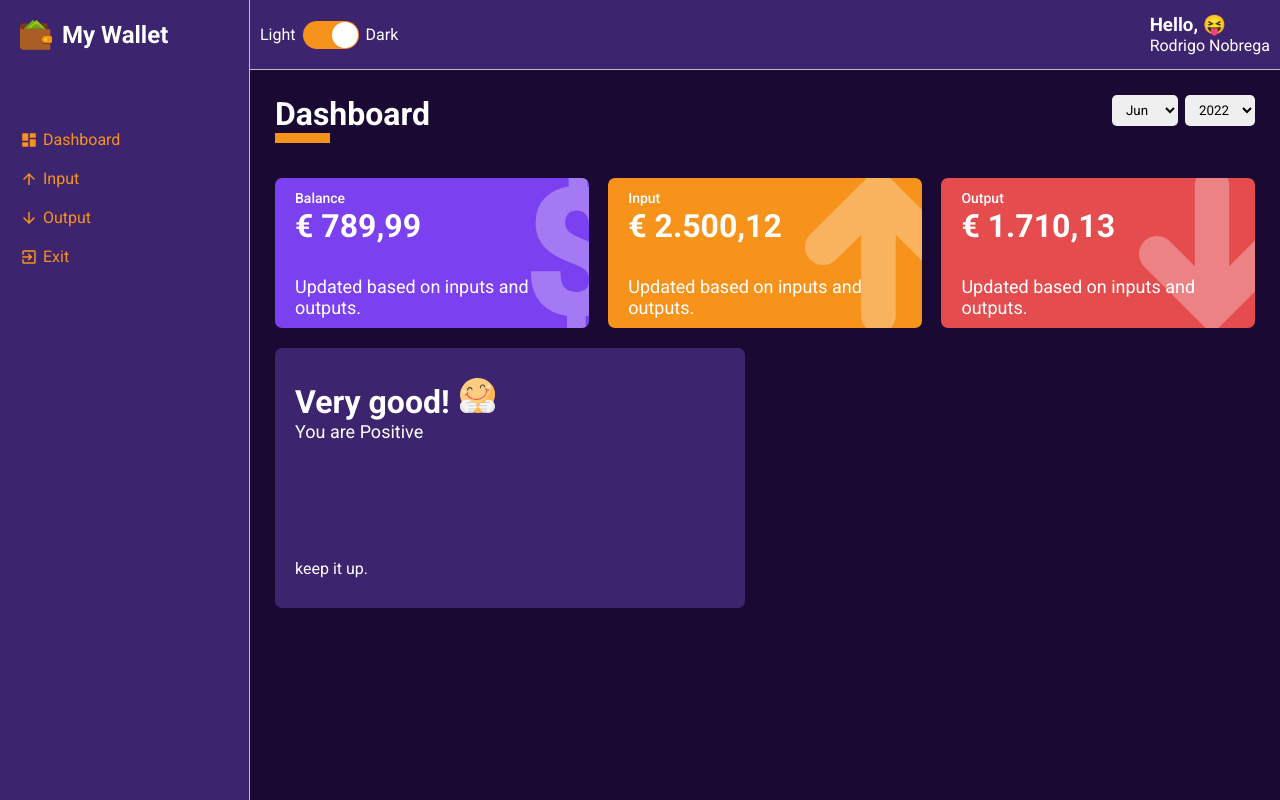
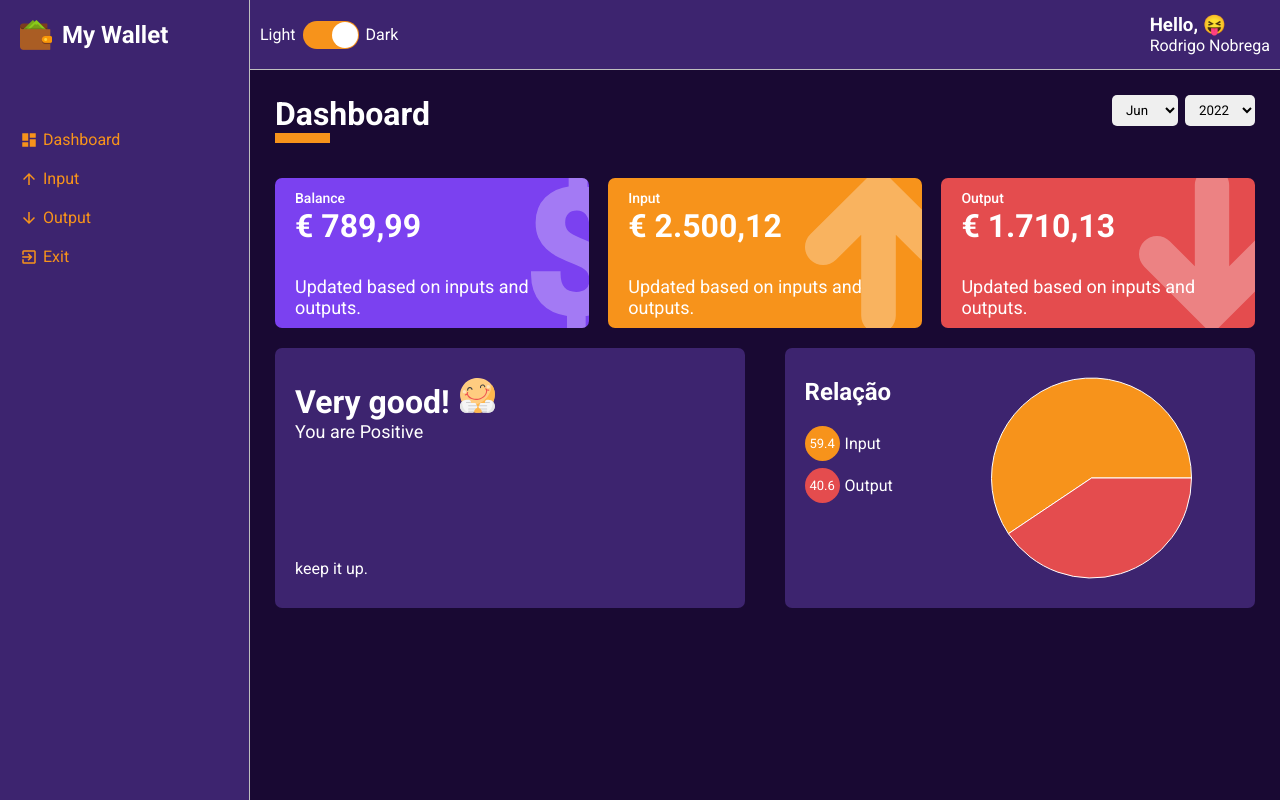
Before and after one commit to rodrigonobrega1/MyWallet, a React (Create React App) app: page /dashboard in a window 1280 px wide. Built offline with nearby package versions, Linux system fonts and the light colour scheme.

Commit message:
Create Pie Chart not finished

```diff
--- a/package.json
+++ b/package.json
@@ -10,6 +10,7 @@
     "@types/node": "^16.11.41",
     "@types/react": "^18.0.14",
     "@types/react-dom": "^18.0.5",
+    "@types/recharts": "^1.8.23",
     "react": "^18.2.0",
     "react-countup": "^6.3.0",
     "react-dom": "^18.2.0",
@@ -17,6 +18,7 @@
     "react-router-dom": "^6.3.0",
     "react-scripts": "5.0.1",
     "react-switch": "^7.0.0",
+    "recharts": "^2.1.12",
     "styled-components": "^5.3.5",
     "typescript": "^4.7.4",
     "uuidv4": "^6.2.13",
--- a/src/Pages/Dashboard/index.tsx
+++ b/src/Pages/Dashboard/index.tsx
@@ -10,18 +10,12 @@
 import MessageBox from "../../components/MessageBox";
 import happyImg from '../../assets/happy.svg';
 import sadImg from '../../assets/sad.svg';
-import { icons } from "react-icons";
+import PieChart from "../../components/PieChartBox";
 
 const Dashboard: React.FC = () => {
 
     const [monthSelected, setMonthSelected] = useState<number>((new Date().getMonth() + 1));
     const [yearSelected, setYearSelected] = useState<number>((new Date().getFullYear()));
-
-    const options = [
-        {value: 'Rodrigo', label: 'Rodrigo'},
-        {value: 'Tiago', label: 'Tiago'}
-
-    ];
 
 
     const months = useMemo(() => {
@@ -131,6 +125,31 @@
 
     },[totalBalance]);
 
+    const relationExpensesVersusGains = useMemo (() => {
+
+        const total = totalGains + totalExpenses;
+
+        const percentGains = (totalGains / total) * 100;
+        const percentExpenses = (totalExpenses / total) * 100;
+        const data = [
+            {
+                name: "Input",
+                value: totalExpenses,
+                percent: Number(percentGains.toFixed(1)),
+                color: '#f7931b'
+            },
+            {
+                name: "Output",
+                value: totalExpenses,
+                percent: Number(percentExpenses.toFixed(1)),
+                color: '#e44c4e'
+            },
+        ];
+
+        return data
+
+    },[totalGains, totalExpenses]);
+
 
     const handleMonthSelected = (month: string) => {
         try {
@@ -190,6 +209,8 @@
                     icon={message.icon}
                 />
 
+                <PieChart data={relationExpensesVersusGains}/>
+
             </Content>
         </Container>
     );
--- /dev/null
+++ b/src/components/PieChartBox/index.tsx
@@ -0,0 +1,52 @@
+import React from "react";
+import { PieChart, Pie, ResponsiveContainer, Cell } from 'recharts';
+
+import { Container, SideLeft, LegendContainer, Legend, SideRight } from './styles';
+
+interface IPieChartProps {
+    data: {
+        name: string;
+        value: number;
+        percent: number;
+        color: string;
+
+    }[];
+}
+
+const PieChartBox: React.FC<IPieChartProps> = ({ data }) => (
+
+        <Container>
+            <SideLeft>
+                <h2>Relação</h2>
+                <LegendContainer>
+                    {
+                        data.map(indicator =>(
+                        <Legend color={indicator.color}>
+                            <div> {indicator.percent} </div>
+                            <span> {indicator.name} </span>
+                        </Legend>
+
+                        ))
+                    }
+                </LegendContainer>
+            </SideLeft>
+
+            <SideRight>
+                <ResponsiveContainer>
+                    <PieChart>
+                        <Pie data={data} dataKey="percent">
+                            {
+                                data.map((indicator) => (
+                                 <Cell key={indicator.name} fill={indicator.color} />
+                                    ))
+                            }
+                        </Pie>
+                    </PieChart>
+                </ResponsiveContainer>
+            </SideRight>
+
+        </Container>
+    );
+
+
+export default PieChartBox;
--- /dev/null
+++ b/src/components/PieChartBox/styles.ts
@@ -0,0 +1,73 @@
+import styled from 'styled-components';
+
+interface ILegendProps {
+    color: string;
+}
+
+export const Container = styled.div`
+
+    width: 48%;
+    height: 260px;
+    margin: 10px 0;
+    background-color: ${props => props.theme.colors.secondary};
+    color: ${props => props.theme.colors.white};
+    border-radius: 7px;
+    display: flex;
+`;
+
+export const SideLeft = styled.aside`
+    padding: 30px 20px;
+
+    > h2 {
+        margin-bottom: 20px;
+    }
+
+`;
+
+export const LegendContainer = styled.ul`
+    list-style: none;
+    max-height: 170px;
+    padding-right: 15px;
+    overflow-y: scroll;
+
+    ::-webkit-scrollbar {
+        width: 10px;
+    }
+
+    ::-webkit-scrollbar-thumb {
+        background-color: ${props => props.theme.colors.tertiary};
+        border-radius: 10px;
+    }
+
+    ::-webkit-scrollbar-track {
+        background-color: ${props => props.theme.colors.secondary};
+    }
+
+`;
+
+export const Legend = styled.li<ILegendProps>`
+
+    display: flex;
+    align-items: center;
+    margin-bottom: 7px;
+
+    >div {
+        background-color: ${props => props.color};
+        width: 35px;
+        height: 35px;
+        border-radius: 25px;
+        font-size: 13px;
+        line-height: 35px;
+        text-align: center;
+    }
+
+    > span {
+        margin-left: 5px;
+    }
+`;
+
+export const SideRight = styled.main`
+    display: flex;
+    flex: 1;
+    justify-content: center;
+`;
```
Also changed, not shown: 1 other file (tests, documents, lock files or other folders).
